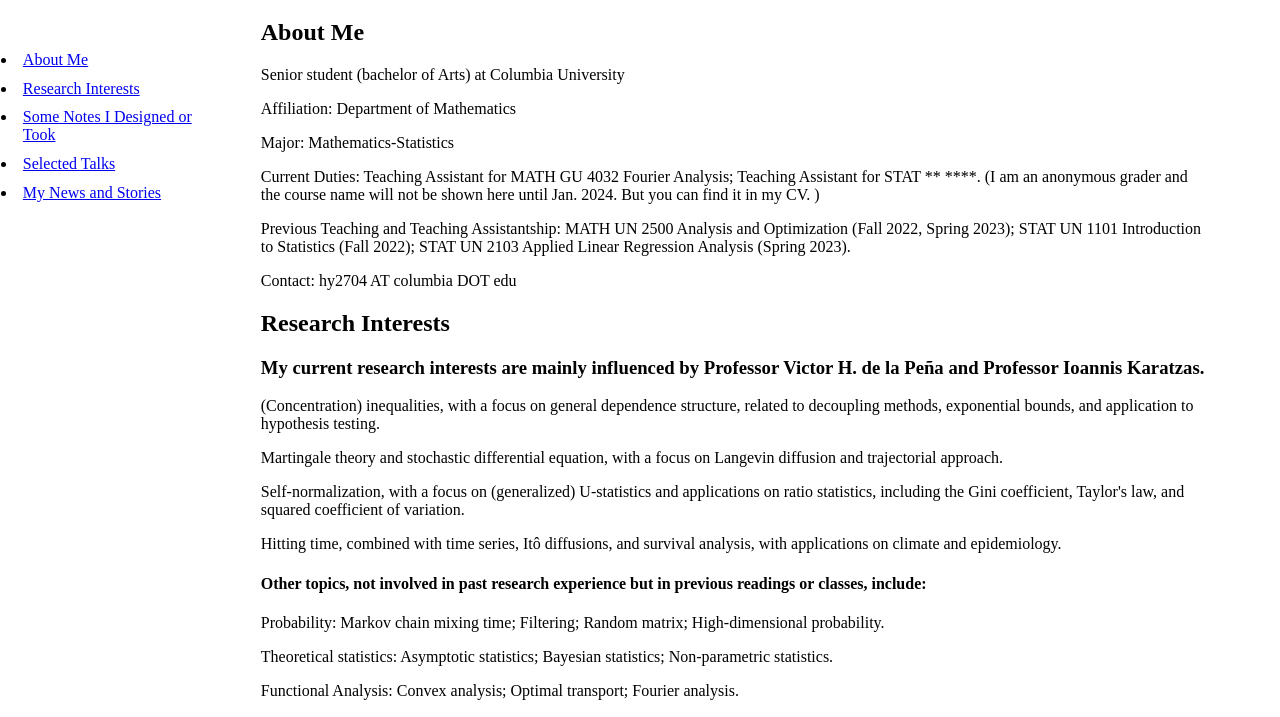
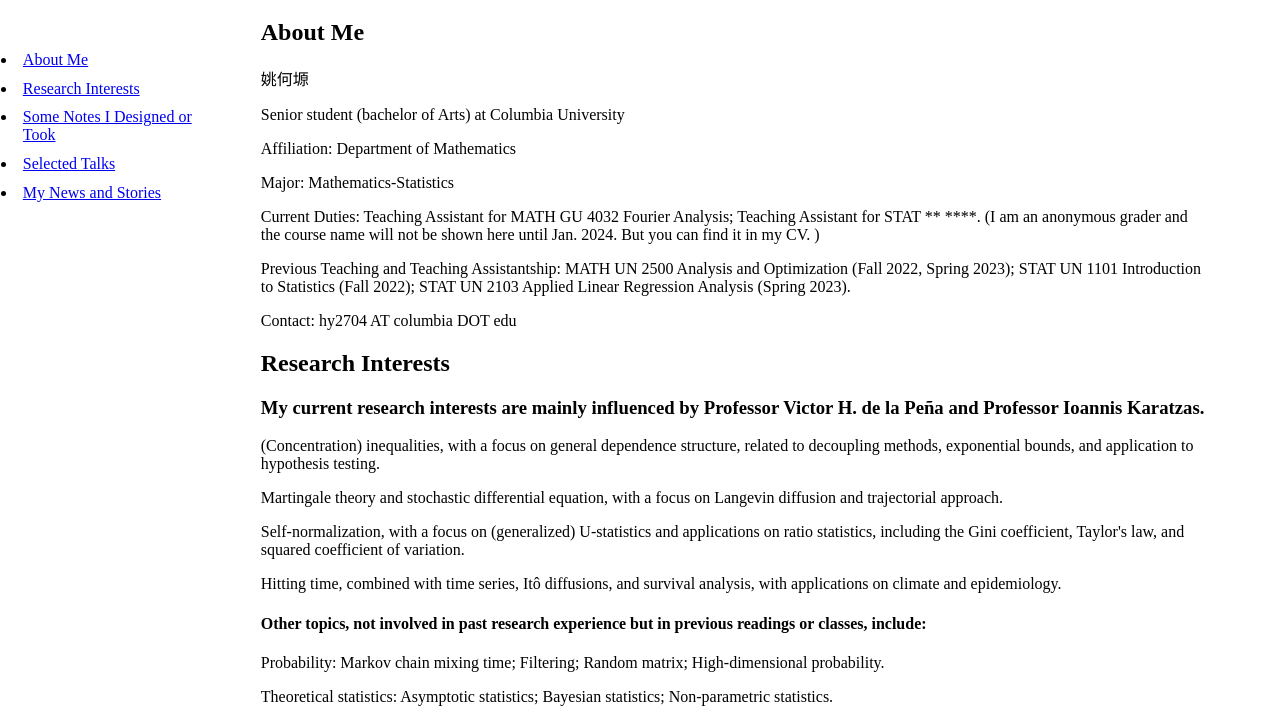
Before and after one commit to HeyuanYAO2704/heyuanyao2704, a plain HTML site: page index.html in a window 1280 px wide. Shown: the part 61-778 px from the top of the page. Drawn offline with Linux system fonts and the light colour scheme.

Commit message:
index.html

```diff
--- a/index.html
+++ b/index.html
@@ -24,6 +24,7 @@
 
         <div id="about">
             <h2>About Me</h2>
+            <p> 姚何塬<p>
             <p> Senior student (bachelor of Arts) at Columbia University </p>
             <p> Affiliation: Department of Mathematics </p>
             <p> Major: Mathematics-Statistics </p>
```
